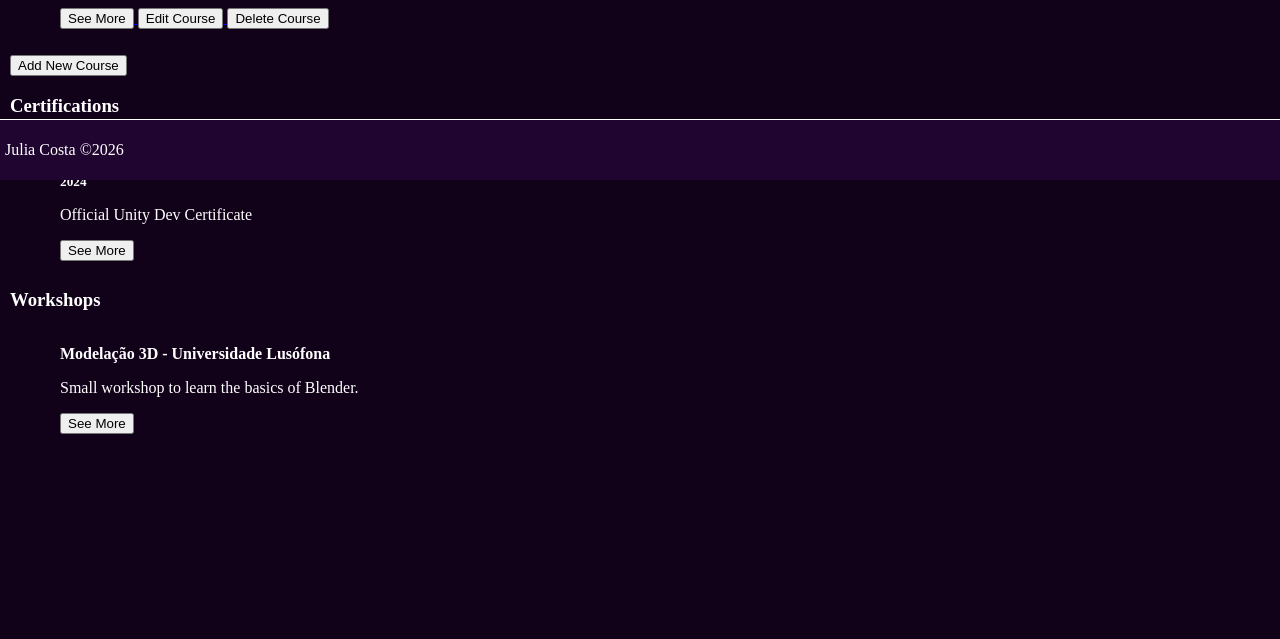
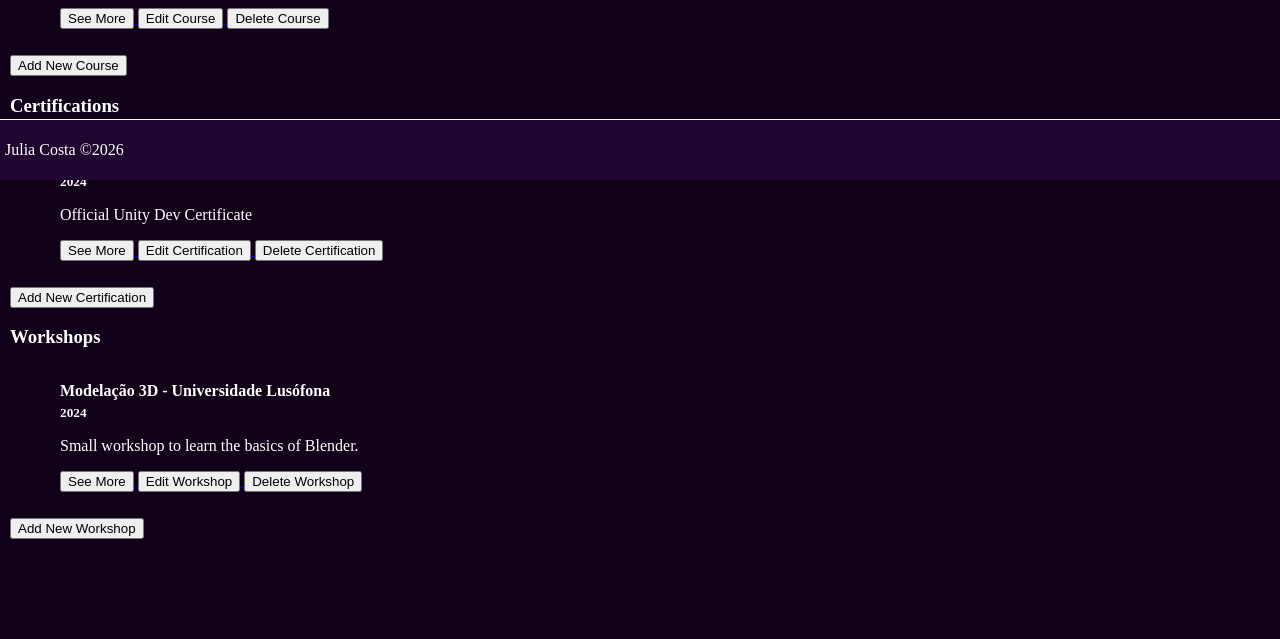
Before and after one commit to Juhhxx/PW_Portefolio, a Django app: page /portfolio/education/ in a window 1280 px wide. Shown: the part 620-1259 px from the top of the page. Before the commit the page ends 1054 px from the top, so only its background shows below. Run offline with Django 5.2, Linux system fonts and the light colour scheme; a user stored in the database is signed in; data comes from the database, SQL or seed files in the repository; both versions use the stored data as it was after the commit.

Commit message:
Add CRUD Operations to Certifications and WOrkshops

```diff
--- a/portefolio/templates/portfolio/course.html
+++ b/portefolio/templates/portfolio/course.html
@@ -39,11 +39,13 @@
     {% endfor %}
 </ul>
 
+{% if gestor %}
     <a href="{% url 'portfolio:edit_course' course.id %}">
         <button>Edit Course</button>
     </a>
     <a href="{% url 'portfolio:delete_course' course.id %}">
         <button>Delete Course</button>
     </a>
+{% endif %}
 
 {% endblock %}
--- a/portefolio/templates/portfolio/edit_course.html
+++ b/portefolio/templates/portfolio/edit_course.html
@@ -1,7 +1,7 @@
 {% extends 'portfolio/layout.html' %}
 
 {% block content %}
-    <h3>Edita Autor</h3>
+    <h3>Edit Course</h3>
 
     <form action="{% url 'portfolio:edit_course' course.id %}" method="post" enctype='multipart/form-data'>
       {% csrf_token %}
@@ -10,7 +10,7 @@
     </form>
 
     <a href="{% url 'portfolio:course' course.id %}">
-      <button>Cancelar</button>
+      <button>Cancel</button>
     </a>
 
     <a href="{% url 'portfolio:delete_course' course.id %}">
--- a/portefolio/templates/portfolio/education.html
+++ b/portefolio/templates/portfolio/education.html
@@ -50,25 +50,51 @@
                 <h4>{{ certification }} - {{ certification.institution }}</h4>
                 <h5>{{ certification.from_year }}</h5>
                 <p>{{ certification.description }}</p>
-                <a href="">
+                <a href="{% url 'portfolio:certification' certification.id %}">
                     <button>See More</button>
                 </a>
+                {% if gestor %}
+                    <a href="{% url 'portfolio:edit_certification' certification.id %}">
+                        <button>Edit Certification</button>
+                    </a>
+                    <a href="{% url 'portfolio:delete_certification' certification.id %}">
+                        <button>Delete Certification</button>
+                    </a>
+                {% endif %}
             </li>
         {% endfor %}
     </ul>
+    {% if gestor %}
+        <a href="{% url 'portfolio:new_certification' %}">
+            <button>Add New Certification</button>
+        </a>
+    {% endif %}
 
     <h3>Workshops</h3>
     <ul>
         {% for workshop in workshops %}
             <li>
                 <h4>{{ workshop }} - {{ workshop.institution }}</h4>
-                <h5>{{ course.from_year }}</h5>
+                <h5>{{ workshop.from_year }}</h5>
                 <p>{{ workshop.description }}</p>
-                <a href="">
+                <a href="{% url 'portfolio:workshop' workshop.id %}">
                     <button>See More</button>
                 </a>
+                {% if gestor %}
+                    <a href="{% url 'portfolio:edit_workshop' workshop.id %}">
+                        <button>Edit Workshop</button>
+                    </a>
+                    <a href="{% url 'portfolio:delete_workshop' workshop.id %}">
+                        <button>Delete Workshop</button>
+                    </a>
+                {% endif %}
             </li>
         {% endfor %}
     </ul>
+    {% if gestor %}
+        <a href="{% url 'portfolio:new_workshop' %}">
+            <button>Add New Workshop</button>
+        </a>
+    {% endif %}
 
 {% endblock %}
--- a/portefolio/urls.py
+++ b/portefolio/urls.py
@@ -6,8 +6,19 @@ app_name = 'portfolio'
 urlpatterns = [
     path('', views.index_view, name='index'),
     path('education/', views.educations_view, name='educations'),
-    path('course/<int:course_id>/', views.course_view, name="course"),
-    path('course/new/', views.new_course_view, name="new_course"),
-    path('course/delete/edit/<int:course_id>/', views.delete_course_view, name="delete_course"),
-    path('course/edit/<int:course_id>/', views.edit_course_view, name="edit_course"),
+
+    path('education/course/<int:course_id>/', views.course_view, name="course"),
+    path('education/course/new/', views.new_course_view, name="new_course"),
+    path('education/course/delete/<int:course_id>/', views.delete_course_view, name="delete_course"),
+    path('education/course/edit/<int:course_id>/', views.edit_course_view, name="edit_course"),
+
+    path('education/certification/<int:certification_id>/', views.certification_view, name="certification"),
+    path('education/certification/new/', views.new_certification_view, name="new_certification"),
+    path('education/certification/delete/<int:certification_id>/', views.delete_certification_view, name="delete_certification"),
+    path('education/certification/edit/<int:certification_id>/', views.edit_certification_view, name="edit_certification"),
+
+    path('education/workshop/<int:workshop_id>/', views.workshop_view, name="workshop"),
+    path('education/workshop/new/', views.new_workshop_view, name="new_workshop"),
+    path('education/workshop/delete/<int:workshop_id>/', views.delete_workshop_view, name="delete_workshop"),
+    path('education/workshop/edit/<int:workshop_id>/', views.edit_workshop_view, name="edit_workshop"),
 ]
--- a/portefolio/views.py
+++ b/portefolio/views.py
@@ -12,12 +12,13 @@ def educations_view(request):
     context = {
         'courses': Course.objects.all(),
         'certifications': Certification.objects.all(),
-        'workshops': Workshop.objects.all()
+        'workshops': Workshop.objects.all(),
+        'gestor': request.user.groups.filter(name='gestor_portefolio').exists(),
     }
 
-    context['gestor'] = request.user.groups.filter(name='gestor_portefolio').exists()
+    return render(request, 'portfolio/education.html', context)
 
-    return render(request, 'portfolio/education.html', context)
+# Course views
 
 def course_view(request, course_id):
 
@@ -58,3 +59,87 @@ def delete_course_view(request, course_id):
     course = Course.objects.get(id = course_id)
     course.delete()
     return redirect('portfolio:educations')
+
+# Certification views
+
+def certification_view(request, certification_id):
+
+    context = { 'certification': Certification.objects.get(id = certification_id)}
+
+    return render(request, 'portfolio/certification.html', context)
+
+@login_required
+def new_certification_view(request):
+
+    form = CertificationForm(request.POST or None, request.FILES)
+    if form.is_valid():
+        form.save()
+        return redirect('portfolio:educations')
+
+    context = {'form': form}
+    return render(request, 'portfolio/new_certification.html', context)
+
+@login_required
+def edit_certification_view(request, certification_id):
+
+    certification = Certification.objects.get(id = certification_id)
+
+    if request.POST:
+        form = CertificationForm(request.POST or None, request.FILES, instance=certification)
+        if form.is_valid():
+            form.save()
+            return redirect('portfolio:educations')
+    else:
+        form = CertificationForm(instance=certification)
+
+    context = {'form': form, 'certification':certification}
+    return render(request, 'portfolio/edit_certification.html', context)
+
+@login_required
+def delete_certification_view(request, certification_id):
+
+    certification = Certification.objects.get(id = certification_id)
+    certification.delete()
+    return redirect('portfolio:educations')
+
+# Workshop views
+
+def workshop_view(request, workshop_id):
+
+    context = { 'workshop': Workshop.objects.get(id = workshop_id)}
+
+    return render(request, 'portfolio/workshop.html', context)
+
+@login_required
+def new_workshop_view(request):
+
+    form = WorkshopForm(request.POST or None, request.FILES)
+    if form.is_valid():
+        form.save()
+        return redirect('portfolio:educations')
+
+    context = {'form': form}
+    return render(request, 'portfolio/new_workshop.html', context)
+
+@login_required
+def edit_workshop_view(request, workshop_id):
+
+    workshop = Workshop.objects.get(id = workshop_id)
+
+    if request.POST:
+        form = WorkshopForm(request.POST or None, request.FILES, instance=workshop)
+        if form.is_valid():
+            form.save()
+            return redirect('portfolio:educations')
+    else:
+        form = WorkshopForm(instance=workshop)
+
+    context = {'form': form, 'workshop':workshop}
+    return render(request, 'portfolio/edit_workshop.html', context)
+
+@login_required
+def delete_workshop_view(request, workshop_id):
+
+    workshop = Workshop.objects.get(id = workshop_id)
+    workshop.delete()
+    return redirect('portfolio:educations')
```
Also changed, not shown: portefolio/forms.py (+11 -0 lines), portefolio/templates/portfolio/certification.html (added, +29 -0 lines), portefolio/templates/portfolio/edit_certification.html (added, +20 -0 lines), portefolio/templates/portfolio/edit_workshop.html (added, +20 -0 lines), portefolio/templates/portfolio/new_certification.html (added, +13 -0 lines), portefolio/templates/portfolio/new_workshop.html (added, +13 -0 lines), portefolio/templates/portfolio/workshop.html (added, +24 -0 lines), db.sqlite3, media/certifications/image_2026-05-08_152118541.png (added), media/technology_logos/image_2026-05-08_152245620.png (added). Lines whose indentation alone changed are shown as unchanged.
